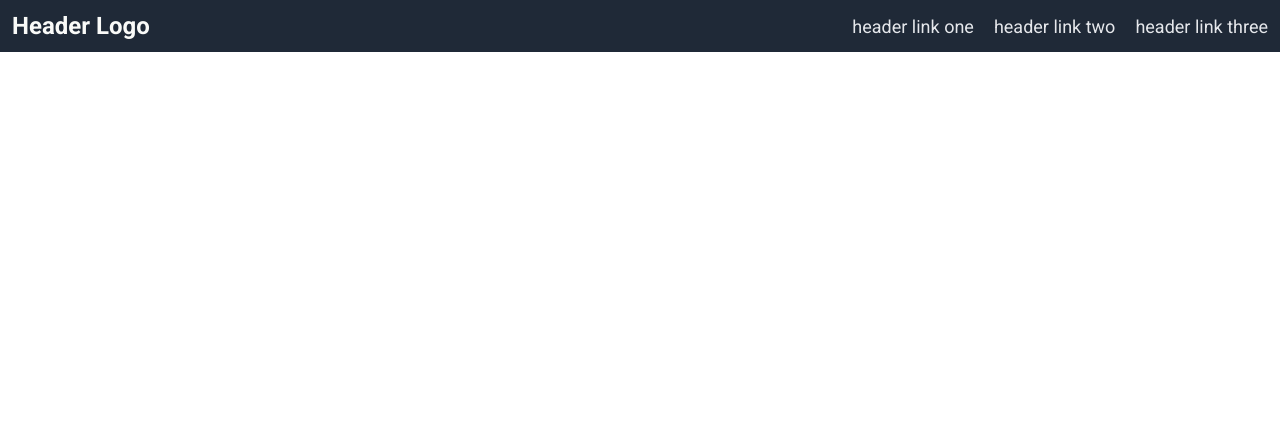
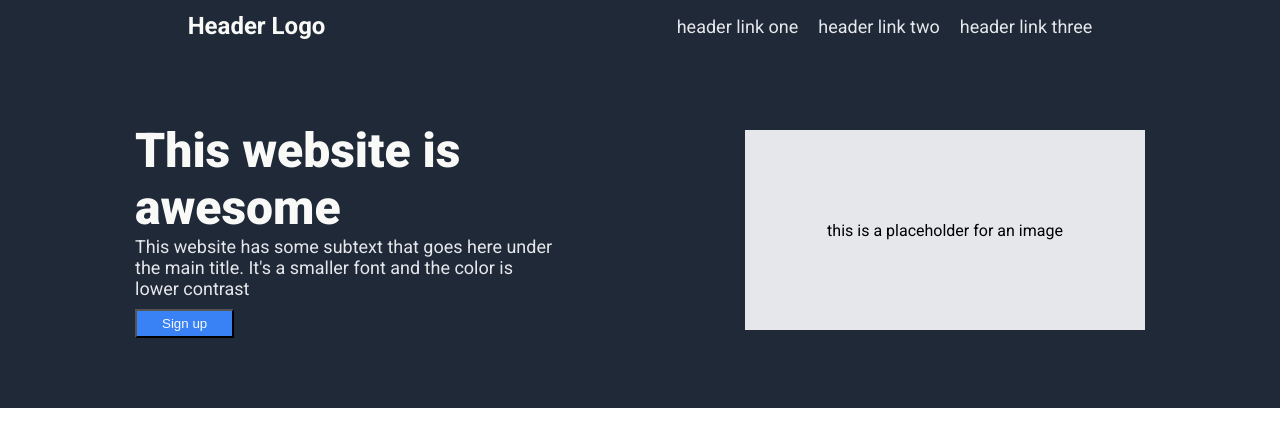
Before and after one commit to DarkBlueMoon/landing-page-old, a plain HTML site: page index.html in a window 1280 px wide. Drawn offline with Linux system fonts and the light colour scheme.

Commit message:
Add and style hero section

```diff
--- a/index.html
+++ b/index.html
@@ -25,6 +25,26 @@
         </ul>
       </nav>
     </header>
+
+    <section class="hero">
+      <section class="hero-left">
+        <p class="hero-text">
+          This website is awesome
+        </p>
+        <p class="hero-subtext">
+          This website has some subtext that goes here under the main title. It's a smaller font and the color is lower
+          contrast
+        </p>
+        <button class="signup-btn">
+          Sign up
+        </button>
+      </section>
+      <section class="hero-right">
+        <div class="image-placeholder">
+          this is a placeholder for an image
+        </div>
+      </section>
+    </section>
   </div>
 </body>
 
--- a/style.css
+++ b/style.css
@@ -8,18 +8,19 @@ body {
 }
 
 .container {
-  /* max-width: 960px; */
-  /* margin: auto; */
+  display: flex;
+  flex-direction: column;
+  /* flex: 1 50%; */
 }
 
 /* ---------- HEADER STYLING ---------- */
 
 header {
-  background: #1f2937;
   display: flex;
-  justify-content: space-between;
+  justify-content: space-around;
   align-items: center;
   padding: 12px;
+  background: #1f2937;
 }
 
 ul {
@@ -41,3 +42,44 @@ ul {
   font-weight: 700;
   color: #f9faf8;
 }
+
+/* ---------- HERO STYLING ---------- */
+
+.hero {
+  background: #1f2937;
+  display: flex;
+  justify-content: space-around;
+  align-items: center;
+  padding: 70px 40px;
+}
+
+.hero-text {
+  font-size: 48px;
+  font-weight: 900;
+  color: #f9faf8;
+}
+
+.hero-subtext {
+  font-size: 18px;
+  color: #e5e7eb;
+}
+
+.hero-left {
+  width: 35%;
+}
+
+.image-placeholder {
+  background: #e5e7eb;
+  width: 400px;
+  height: 200px;
+  display: flex;
+  justify-content: center;
+  align-items: center;
+}
+
+.signup-btn {
+  color: #f9faf8;
+  background: #3882f6;
+  padding: 5px 25px;
+  margin-top: 10px;
+}
```
